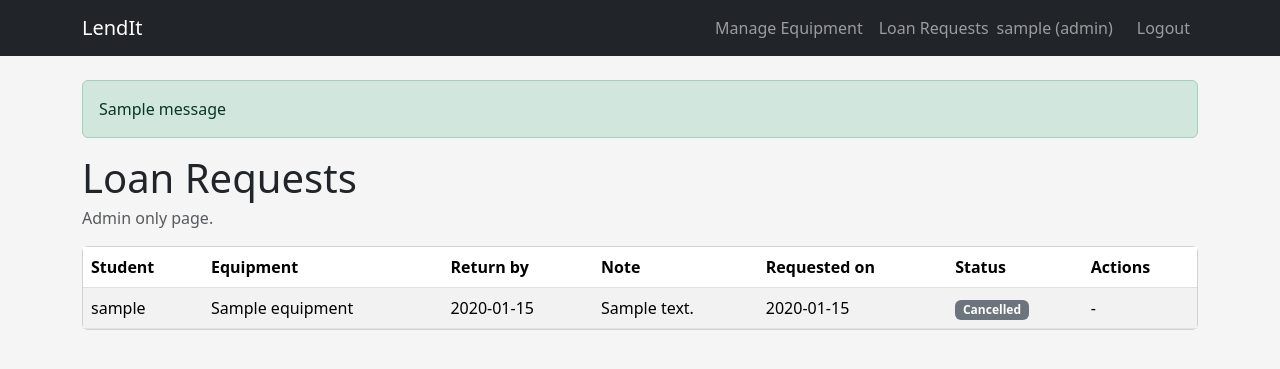
After one commit to aqshanto/LendIT, a Flask app: page /admin/requests in a window 1280 px wide. The commit adds this page. Shown: the top 369 px of the page. Run offline with Flask 3, Linux system fonts and the light colour scheme; a user stored in the database is signed in; tables that the repository leaves empty hold one stand-in row (values such as "Sample post"); one stand-in notice (Sample message) is shown.

Commit message:
added feature 8

```diff
--- a/app.py
+++ b/app.py
@@ -2,10 +2,11 @@
 # Main Flask application file.
 
 import os
+import secrets
 from datetime import date, datetime
 
 from dotenv import load_dotenv
-from flask import Flask, abort, flash, redirect, render_template, request, url_for
+from flask import Flask, abort, flash, redirect, render_template, request, session, url_for
 from flask_login import (
     LoginManager,
     current_user,
@@ -30,6 +31,13 @@ if not app.config["SECRET_KEY"]:
 app.config["SQLALCHEMY_DATABASE_URI"] = "sqlite:///lendit.db"
 app.config["SQLALCHEMY_TRACK_MODIFICATIONS"] = False
 
+# Cookie safety.
+# HTTPONLY: JavaScript cannot read the login cookie.
+# SAMESITE: the browser does not send the cookie when another website
+# posts a form to us, which blocks cross site request forgery (CSRF).
+app.config["SESSION_COOKIE_HTTPONLY"] = True
+app.config["SESSION_COOKIE_SAMESITE"] = "Lax"
+
 # Connect the database object from models.py to this Flask app.
 db.init_app(app)
 
@@ -43,6 +51,31 @@ login_manager.init_app(app)
 login_manager.login_view = "login"
 login_manager.login_message = "Please log in first."
 login_manager.login_message_category = "warning"
+
+
+def csrf_token():
+    """Give this browser session one secret token, and reuse it."""
+    if "csrf_token" not in session:
+        session["csrf_token"] = secrets.token_hex(16)
+    return session["csrf_token"]
+
+
+# Templates can call csrf_token() inside any form.
+app.jinja_env.globals["csrf_token"] = csrf_token
+
+
+@app.before_request
+def check_csrf_token():
+    """Reject any POST that does not carry this session's token.
+
+    Another website can make your browser send a POST, but it cannot read
+    your token, so its POST is rejected before any route runs.
+    """
+    if request.method == "POST":
+        form_token = request.form.get("csrf_token", "")
+        real_token = session.get("csrf_token", "")
+        if not real_token or not secrets.compare_digest(form_token, real_token):
+            abort(400)
 
 
 @login_manager.user_loader
@@ -183,6 +216,17 @@ def count_active_requests(user_id):
     ).count()
 
 
+def check_equipment_fields(name, category):
+    """Return an error message for the equipment form, or None if it is fine."""
+    if not name or not category:
+        return "Name and category are required."
+    if len(name) > 100:
+        return "Name must be 100 characters or fewer."
+    if len(category) > 50:
+        return "Category must be 50 characters or fewer."
+    return None
+
+
 @app.route("/dashboard")
 @login_required
 def dashboard():
@@ -317,5 +361,232 @@ def cancel_request(request_id):
     return redirect(url_for("my_requests"))
 
 
+@app.route("/admin/equipment")
+@login_required
+def admin_equipment():
+    """Equipment management page. Admin only."""
+    if current_user.role != "admin":
+        flash("Permission denied.", "danger")
+        return redirect(url_for("home"))
+
+    equipment_list = Equipment.query.order_by(Equipment.name).all()
+    return render_template("admin_equipment.html", equipment_list=equipment_list)
+
+
+@app.route("/admin/equipment/add", methods=["GET", "POST"])
+@login_required
+def admin_equipment_add():
+    """Add a new equipment item. Admin only."""
+    if current_user.role != "admin":
+        flash("Permission denied.", "danger")
+        return redirect(url_for("home"))
+
+    if request.method == "POST":
+        name = request.form.get("name", "").strip()
+        category = request.form.get("category", "").strip()
+        description = request.form.get("description", "").strip()
+
+        error = check_equipment_fields(name, category)
+        if error:
+            flash(error, "danger")
+            return render_template(
+                "admin_equipment_form.html",
+                heading="Add Equipment",
+                form_action=url_for("admin_equipment_add"),
+                name=name,
+                category=category,
+                description=description,
+            )
+
+        # New equipment always starts as Available.
+        new_item = Equipment(
+            name=name,
+            category=category,
+            description=description or None,
+            status="Available",
+        )
+        db.session.add(new_item)
+        db.session.commit()
+
+        flash("Equipment added.", "success")
+        return redirect(url_for("admin_equipment"))
+
+    return render_template(
+        "admin_equipment_form.html",
+        heading="Add Equipment",
+        form_action=url_for("admin_equipment_add"),
+        name="",
+        category="",
+        description="",
+    )
+
+
+@app.route("/admin/equipment/<int:equipment_id>/edit", methods=["GET", "POST"])
+@login_required
+def admin_equipment_edit(equipment_id):
+    """Edit one equipment item. Admin only."""
+    if current_user.role != "admin":
+        flash("Permission denied.", "danger")
+        return redirect(url_for("home"))
+
+    item = db.session.get(Equipment, equipment_id)
+    if item is None:
+        abort(404)
+
+    if request.method == "POST":
+        name = request.form.get("name", "").strip()
+        category = request.form.get("category", "").strip()
+        description = request.form.get("description", "").strip()
+
+        error = check_equipment_fields(name, category)
+        if error:
+            flash(error, "danger")
+            return render_template(
+                "admin_equipment_form.html",
+                heading="Edit Equipment",
+                form_action=url_for("admin_equipment_edit", equipment_id=item.id),
+                name=name,
+                category=category,
+                description=description,
+            )
+
+        # The status is not edited here. Feature 7 changes it
+        # when a request is approved or returned.
+        item.name = name
+        item.category = category
+        item.description = description or None
+        db.session.commit()
+
+        flash("Equipment updated.", "success")
+        return redirect(url_for("admin_equipment"))
+
+    return render_template(
+        "admin_equipment_form.html",
+        heading="Edit Equipment",
+        form_action=url_for("admin_equipment_edit", equipment_id=item.id),
+        name=item.name,
+        category=item.category,
+        description=item.description or "",
+    )
+
+
+@app.route("/admin/equipment/<int:equipment_id>/delete", methods=["POST"])
+@login_required
+def admin_equipment_delete(equipment_id):
+    """Delete one equipment item. Admin only."""
+    if current_user.role != "admin":
+        flash("Permission denied.", "danger")
+        return redirect(url_for("home"))
+
+    item = db.session.get(Equipment, equipment_id)
+    if item is None:
+        abort(404)
+
+    # Requests point at this equipment. Deleting it would break the
+    # loan history, so it is not allowed while requests exist.
+    request_count = Request.query.filter_by(equipment_id=item.id).count()
+    if request_count > 0:
+        flash("Cannot delete this equipment because it has loan requests.", "warning")
+        return redirect(url_for("admin_equipment"))
+
+    db.session.delete(item)
+    db.session.commit()
+
+    flash("Equipment deleted.", "success")
+    return redirect(url_for("admin_equipment"))
+
+
+@app.route("/admin/requests")
+@login_required
+def admin_requests():
+    """Show every loan request. Admin only."""
+    if current_user.role != "admin":
+        flash("Permission denied.", "danger")
+        return redirect(url_for("home"))
+
+    request_list = Request.query.order_by(Request.created_at.desc()).all()
+    return render_template("admin_requests.html", request_list=request_list)
+
+
+@app.route("/admin/request/<int:request_id>/approve", methods=["POST"])
+@login_required
+def admin_request_approve(request_id):
+    """Approve a pending request and mark the equipment as On loan."""
+    if current_user.role != "admin":
+        flash("Permission denied.", "danger")
+        return redirect(url_for("home"))
+
+    loan_request = db.session.get(Request, request_id)
+    if loan_request is None:
+        abort(404)
+
+    if loan_request.status != "Pending":
+        flash("Only pending requests can be approved.", "warning")
+        return redirect(url_for("admin_requests"))
+
+    item = loan_request.equipment
+
+    # The item must be free. This is what stops two students
+    # being approved for the same equipment.
+    if item.status != "Available":
+        flash("Equipment is currently unavailable.", "warning")
+        return redirect(url_for("admin_requests"))
+
+    loan_request.status = "Approved"
+    item.status = "On loan"
+    db.session.commit()
+
+    flash("Request approved.", "success")
+    return redirect(url_for("admin_requests"))
+
+
+@app.route("/admin/request/<int:request_id>/reject", methods=["POST"])
+@login_required
+def admin_request_reject(request_id):
+    """Reject a pending request. The equipment is not changed."""
+    if current_user.role != "admin":
+        flash("Permission denied.", "danger")
+        return redirect(url_for("home"))
+
+    loan_request = db.session.get(Request, request_id)
+    if loan_request is None:
+        abort(404)
+
+    if loan_request.status != "Pending":
+        flash("Only pending requests can be rejected.", "warning")
+        return redirect(url_for("admin_requests"))
+
+    loan_request.status = "Rejected"
+    db.session.commit()
+
+    flash("Request rejected.", "success")
+    return redirect(url_for("admin_requests"))
+
+
+@app.route("/admin/request/<int:request_id>/return", methods=["POST"])
+@login_required
+def admin_request_return(request_id):
+    """Mark an approved loan as returned and free the equipment."""
+    if current_user.role != "admin":
+        flash("Permission denied.", "danger")
+        return redirect(url_for("home"))
+
+    loan_request = db.session.get(Request, request_id)
+    if loan_request is None:
+        abort(404)
+
+    # Only equipment that is really on loan can come back.
+    if loan_request.status != "Approved":
+        flash("Only approved requests can be returned.", "warning")
+        return redirect(url_for("admin_requests"))
+
+    loan_request.status = "Returned"
+    loan_request.equipment.status = "Available"
+    db.session.commit()
+
+    flash("Equipment marked as returned.", "success")
+    return redirect(url_for("admin_requests"))
+
+
 if __name__ == "__main__":
     app.run(debug=True)
--- /dev/null
+++ b/templates/admin_requests.html
@@ -0,0 +1,81 @@
+{% extends "base.html" %}
+
+{% block title %}Loan Requests - LendIt{% endblock %}
+
+{% block content %}
+<h1 class="mb-1">Loan Requests</h1>
+<p class="text-muted">Admin only page.</p>
+
+{% if request_list %}
+    <div class="card">
+        <table class="table table-striped mb-0 align-middle">
+            <thead>
+                <tr>
+                    <th>Student</th>
+                    <th>Equipment</th>
+                    <th>Return by</th>
+                    <th>Note</th>
+                    <th>Requested on</th>
+                    <th>Status</th>
+                    <th>Actions</th>
+                </tr>
+            </thead>
+            <tbody>
+                {% for loan_request in request_list %}
+                    <tr>
+                        <td>{{ loan_request.user.username }}</td>
+                        <td>
+                            {{ loan_request.equipment.name }}
+                            {% if loan_request.equipment.status == "On loan" %}
+                                <span class="badge bg-secondary">On loan</span>
+                            {% endif %}
+                        </td>
+                        <td>{{ loan_request.return_by }}</td>
+                        <td>{{ loan_request.note or "-" }}</td>
+                        <td>{{ loan_request.created_at.strftime("%Y-%m-%d") }}</td>
+                        <td>
+                            {% if loan_request.status == "Pending" %}
+                                <span class="badge bg-warning text-dark">Pending</span>
+                            {% elif loan_request.status == "Approved" %}
+                                <span class="badge bg-success">Approved</span>
+                            {% elif loan_request.status == "Rejected" %}
+                                <span class="badge bg-danger">Rejected</span>
+                            {% elif loan_request.status == "Returned" %}
+                                <span class="badge bg-primary">Returned</span>
+                            {% else %}
+                                <span class="badge bg-secondary">Cancelled</span>
+                            {% endif %}
+                        </td>
+                        <td>
+                            <!-- These buttons only show the allowed actions.
+                                 Each route checks the status again before saving. -->
+                            {% if loan_request.status == "Pending" %}
+                                <form method="POST" class="d-inline"
+                                      action="{{ url_for('admin_request_approve', request_id=loan_request.id) }}">
+                                    <input type="hidden" name="csrf_token" value="{{ csrf_token() }}">
+                                    <button type="submit" class="btn btn-sm btn-success">Approve</button>
+                                </form>
+                                <form method="POST" class="d-inline"
+                                      action="{{ url_for('admin_request_reject', request_id=loan_request.id) }}">
+                                    <input type="hidden" name="csrf_token" value="{{ csrf_token() }}">
+                                    <button type="submit" class="btn btn-sm btn-outline-danger">Reject</button>
+                                </form>
+                            {% elif loan_request.status == "Approved" %}
+                                <form method="POST" class="d-inline"
+                                      action="{{ url_for('admin_request_return', request_id=loan_request.id) }}">
+                                    <input type="hidden" name="csrf_token" value="{{ csrf_token() }}">
+                                    <button type="submit" class="btn btn-sm btn-primary">Mark Returned</button>
+                                </form>
+                            {% else %}
+                                -
+                            {% endif %}
+                        </td>
+                    </tr>
+                {% endfor %}
+            </tbody>
+        </table>
+    </div>
+{% else %}
+    <div class="alert alert-info">There are no loan requests yet.</div>
+{% endif %}
+{% endblock %}
--- a/templates/base.html
+++ b/templates/base.html
@@ -24,6 +24,10 @@
                 {% if current_user.role == "student" %}
                     <a class="nav-link" href="{{ url_for('dashboard') }}">Dashboard</a>
                     <a class="nav-link" href="{{ url_for('my_requests') }}">My Requests</a>
+                {% endif %}
+                {% if current_user.role == "admin" %}
+                    <a class="nav-link" href="{{ url_for('admin_equipment') }}">Manage Equipment</a>
+                    <a class="nav-link" href="{{ url_for('admin_requests') }}">Loan Requests</a>
                 {% endif %}
                 <span class="navbar-text me-3">
                     {{ current_user.username }} ({{ current_user.role }})
--- a/templates/login.html
+++ b/templates/login.html
@@ -10,6 +10,7 @@
                 <h2 class="card-title mb-3">Login</h2>
 
                 <form method="POST">
+                    <input type="hidden" name="csrf_token" value="{{ csrf_token() }}">
                     <div class="mb-3">
                         <label class="form-label" for="email">Email</label>
                         <input type="email" class="form-control" id="email" name="email" required>
--- a/templates/my_requests.html
+++ b/templates/my_requests.html
@@ -43,6 +43,7 @@
                             {% if loan_request.status == "Pending" %}
                                 <form method="POST"
                                       action="{{ url_for('cancel_request', request_id=loan_request.id) }}">
+                                    <input type="hidden" name="csrf_token" value="{{ csrf_token() }}">
                                     <button type="submit" class="btn btn-sm btn-outline-danger">Cancel</button>
                                 </form>
                             {% else %}
--- a/templates/request_form.html
+++ b/templates/request_form.html
@@ -13,6 +13,7 @@
                 <p class="text-muted">{{ item.category }} - {{ item.description or "No description" }}</p>
 
                 <form method="POST">
+                    <input type="hidden" name="csrf_token" value="{{ csrf_token() }}">
                     <div class="mb-3">
                         <label class="form-label" for="return_by">Return by</label>
                         <input type="date" class="form-control" id="return_by" name="return_by"
--- a/templates/signup.html
+++ b/templates/signup.html
@@ -10,6 +10,7 @@
                 <h2 class="card-title mb-3">Create a Student Account</h2>
 
                 <form method="POST">
+                    <input type="hidden" name="csrf_token" value="{{ csrf_token() }}">
                     <div class="mb-3">
                         <label class="form-label" for="username">Username</label>
                         <input type="text" class="form-control" id="username" name="username"
```
Also changed, not shown: templates/admin_equipment.html (added, +59 -0 lines), templates/admin_equipment_form.html (added, +41 -0 lines), README.md.
